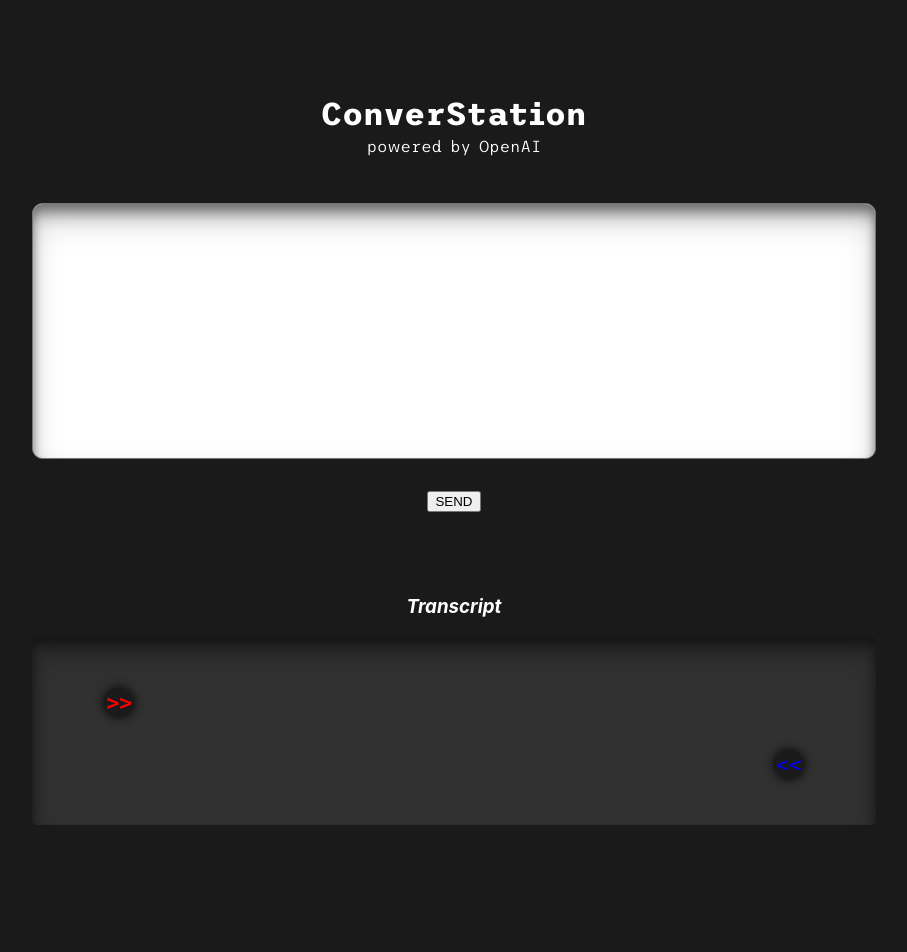
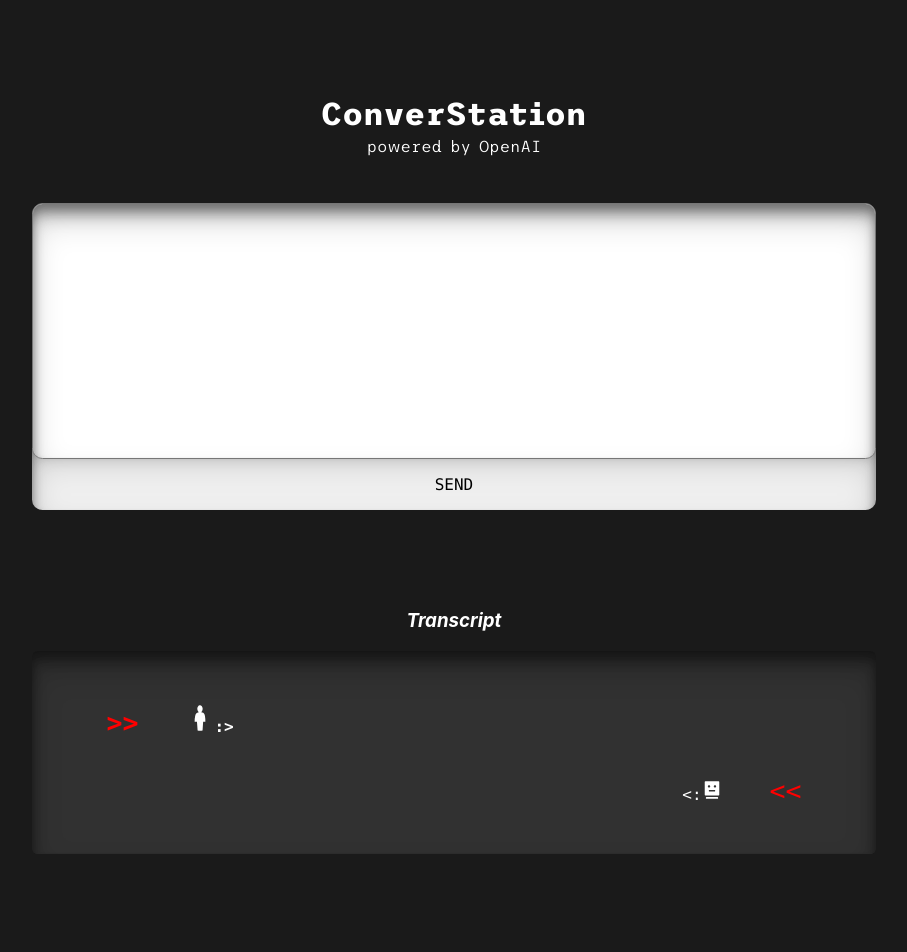
Before and after one commit to JaynewDee/converStation, a React (Create React App) app in the folder client/: page / in a window 1280 px wide. Shown: the top 952 px of the page, without its empty margins (186-1093 px from the left). Built offline with nearby package versions, Linux system fonts and the light colour scheme.

Commit message:
transcript styles

```diff
--- a/client/package.json
+++ b/client/package.json
@@ -10,6 +10,7 @@
     "nodemon": "^2.0.16",
     "react": "^18.1.0",
     "react-dom": "^18.1.0",
+    "react-icons": "^4.3.1",
     "react-redux": "^8.0.1",
     "react-scripts": "5.0.1",
     "sass": "^1.51.0"
--- a/client/src/components/Footer.tsx
+++ b/client/src/components/Footer.tsx
@@ -2,7 +2,7 @@
 
 const Footer: React.FC = () => {
   return (
-    <div id="footer-box"> I'm the FOOTER! </div>
+    <div id="footer-box"></div>
   )
 }
 
--- a/client/src/components/HistorySection.tsx
+++ b/client/src/components/HistorySection.tsx
@@ -1,6 +1,7 @@
 import React, { useState, useEffect } from 'react'
 import HistoryItem from './HistoryItem';
-
+import { AiFillRobot } from 'react-icons/ai';
+import {GiPerson} from 'react-icons/gi';
 interface HistoryTypes {
     data: object[]
 }
@@ -20,8 +21,8 @@
         {history.map((exchange) => {
                 return (
                     <div className="exchange">
-                        <h4>{exchange.prompt}</h4>
-                        <p>{exchange.response}</p>
+                        <h4>{<GiPerson size={28}/>}{':>'}{exchange.prompt}</h4>
+                        <p>{'<:'}{<AiFillRobot size={20}/>}{exchange.response}</p>
                     </div>
                 )
         })}
--- a/client/src/index.scss
+++ b/client/src/index.scss
@@ -1,14 +1,16 @@
-@font-face{
-    src: url('./styles/assets/Trispace[wdth\,wght].woff2');
+@font-face {
+  src: url("./styles/assets/Trispace[wdth\,wght].woff2");
   font-family: "Trispace";
 }
 $trispace: "Trispace";
-$background: rgba(26,26,26,1);
-$secondary: rgba(49,49,49, 1);
+$code: source-code-pro, Menlo, Monaco, Consolas, "Courier New", monospace;
+
+$background: rgba(26, 26, 26, 1);
+$secondary: rgba(49, 49, 49, 1);
 body {
   margin: 0;
-  font-family: -apple-system, BlinkMacSystemFont, 'Segoe UI', 'Roboto', 'Oxygen',
-    'Ubuntu', 'Cantarell', 'Fira Sans', 'Droid Sans', 'Helvetica Neue',
+  font-family: -apple-system, BlinkMacSystemFont, "Segoe UI", "Roboto", "Oxygen",
+    "Ubuntu", "Cantarell", "Fira Sans", "Droid Sans", "Helvetica Neue",
     sans-serif;
   -webkit-font-smoothing: antialiased;
   -moz-osx-font-smoothing: grayscale;
@@ -17,8 +19,7 @@
 }
 
 code {
-  font-family: source-code-pro, Menlo, Monaco, Consolas, 'Courier New',
-    monospace;
+  font-family: $code;
 }
 
 #header-box {
@@ -28,7 +29,7 @@
   flex-flow: column wrap;
   font-family: $trispace;
   h1 {
-        margin: 6rem auto .33rem;
+    margin: 6rem auto 0.33rem;
   }
   h3 {
     margin: 0 auto 3rem;
@@ -37,6 +38,8 @@
   }
 }
 
+#portal-box {
+  z-index: -3;
   .prompt-box {
     display: flex;
     justify-content: center;
@@ -53,6 +56,7 @@
 
       #prompt-field {
         box-sizing: border-box;
+        outline: none;
         padding: 3rem;
         margin: auto;
         width: 100%;
@@ -60,28 +64,42 @@
         resize: none;
         font-size: 1.66rem;
         letter-spacing: 1.7;
-            border-radius: .66rem;
-            box-shadow: inset 0 4px 6px rgba(0, 0, 0, 0.15), inset 0 8px 10px rgba(0, 0, 0, 0.15),
-            inset 0 10px 12px rgba(0, 0, 0, 0.15), inset 0 14px 16px rgba(0, 0, 0, 0.15),
+        border-radius: 0.66rem;
+        box-shadow: inset 0 4px 6px rgba(0, 0, 0, 0.15),
+          inset 0 8px 10px rgba(0, 0, 0, 0.15),
+          inset 0 10px 12px rgba(0, 0, 0, 0.15),
+          inset 0 14px 16px rgba(0, 0, 0, 0.15),
           inset 0 18px 32px rgba(0, 0, 0, 0.15);
         caret-color: red;
+        z-index: 1;
       }
-
       .submit-btn {
-            margin-top: 2rem;
-
+        font-size: 1rem;
+        font-family: $code;
+        transition: all .33s;
+        transform: translateY(-1rem);
+        width: 100%;
+        padding: 2rem 0 1rem;
+        -webkit-appearance: none;
+        border-radius: 0 0 0.66rem 0.66rem;
+        border: none;
+        box-shadow: inset 0 4px 6px rgba(0, 0, 0, 0.15),
+          inset 0 8px 10px rgba(0, 0, 0, 0.15),
+          inset 0 10px 12px rgba(0, 0, 0, 0.15),
+          inset 0 14px 16px rgba(0, 0, 0, 0.15),
+          inset 0 18px 32px rgba(0, 0, 0, 0.15);
+      }
+      .submit-btn:hover {
+        cursor: pointer;
+        background-color: $secondary;
+        color: white;
+        box-shadow: 0 4px 6px rgba(0, 0, 0, 0.15),
+          0 8px 10px rgba(0, 0, 0, 0.15), 0 10px 12px rgba(0, 0, 0, 0.15),
+          0 14px 16px rgba(0, 0, 0, 0.15), 0 18px 32px rgba(0, 0, 0, 0.15);
+      }
     }
   }
 
-
-}
-
-// #btn-stack {
-//     display: flex;
-//     justify-content: center;
-//     align-items: center;
-//     flex-flow: column wrap;
-// }
   #history-section {
     display: flex;
     justify-content: center;
@@ -90,14 +108,13 @@
     margin-bottom: 8rem;
 
     #history-box {
-
       overflow: auto;
       position: relative;
       display: block;
       height: 24rem;
       width: 66%;
       margin: auto;
-        border-radius: .33rem;
+      border-radius: 0.33rem;
       .exchange {
         box-sizing: border-box;
         padding: 2rem 3rem;
@@ -106,24 +123,25 @@
         flex-flow: column wrap;
         margin: auto;
         background-color: $secondary;
-            border-radius: .33rem;
-            box-shadow: inset 0 4px 6px rgba(0, 0, 0, 0.15), inset 0 8px 10px rgba(0, 0, 0, 0.15),
-            inset 0 10px 12px rgba(0, 0, 0, 0.15), inset 0 14px 16px rgba(0, 0, 0, 0.15),
+        border-radius: 0.33rem;
+        box-shadow: inset 0 4px 6px rgba(0, 0, 0, 0.15),
+          inset 0 8px 10px rgba(0, 0, 0, 0.15),
+          inset 0 10px 12px rgba(0, 0, 0, 0.15),
+          inset 0 14px 16px rgba(0, 0, 0, 0.15),
           inset 0 18px 32px rgba(0, 0, 0, 0.15);
-            font-family: source-code-pro, Menlo, Monaco, Consolas, 'Courier New',
+        font-family: source-code-pro, Menlo, Monaco, Consolas, "Courier New",
           monospace;
         h4 {
           margin-left: 10%;
           max-width: 50%;
+          animation: fade-in-prompt 2s ease-in forwards;
         }
         h4::before {
           content: ">>";
           position: relative;
           left: -3rem;
           color: red;
-                font-size: 1.33rem;
-                box-shadow: 0 0 .66rem .11rem black;
-                background-color: $background;
+          font-size: 1.66rem;
           border-radius: 50%;
         }
         p {
@@ -136,11 +154,10 @@
           content: "<<";
           position: relative;
           right: -3rem;
-                font-size: 1.33rem;
-                color: blue;
-                box-shadow: 0 0 .66rem .11rem black;
-                background-color: $background;
+          font-size: 1.66rem;
+          color: red;
           border-radius: 50%;
+        }
       }
     }
   }
@@ -153,10 +170,10 @@
   flex-flow: column wrap;
   background-color: white;
   color: black;
-    box-shadow: inset 0 4px 6px $background, inset 0 8px 10px $background,
-            inset 0 10px 12px $background, inset 0 14px 16px $background,
-            inset 0 18px 32px $background;
-    height: 10rem;
+  box-shadow: inset 0 4px 6px $background;
+  // inset 0 10px 12px $background, inset 0 14px 16px $background,
+  // inset 0 18px 32px $background;
+  height: 6rem;
   margin-bottom: 0;
 }
 
```
Also changed, not shown: 1 other file (tests, documents, lock files or other folders). Lines whose indentation alone changed are shown as unchanged.
